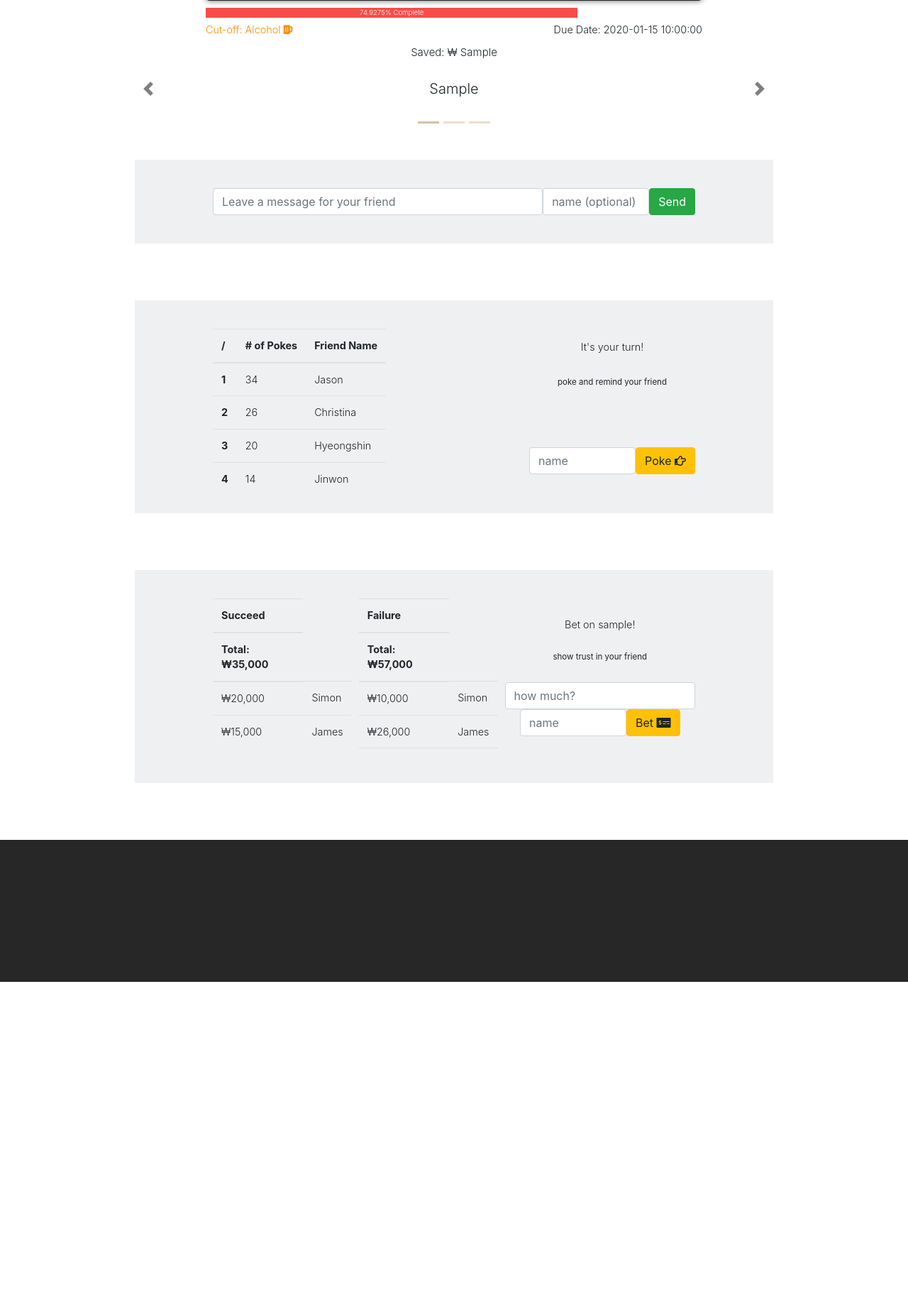
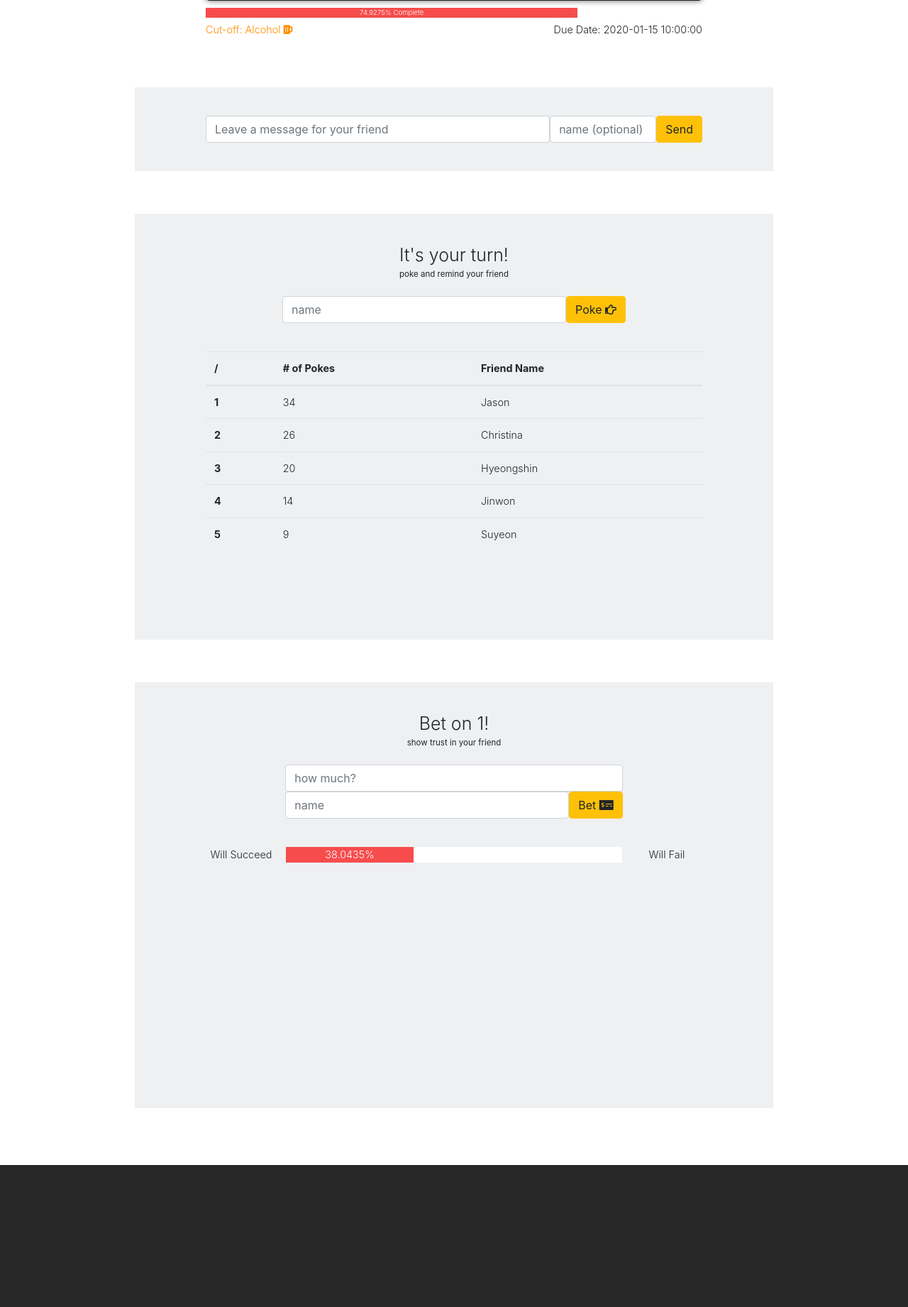
Before and after one commit to bhanghj3094/CS374-2019Spring, a Flask app: template templates/shared_page.html in a window 1280 px wide. Shown: the part 344-2185 px from the top of the page at 71% size. Before the commit the page ends 1727 px from the top, so only its background shows below. Run offline with Flask 2, Linux system fonts and the light colour scheme; the template is opened without the code that fills it: most values are stand-ins (such as "Sample title", 1, 10 or a date in 2020); some libraries are stand-ins or nearby versions.

Commit message:
shared page format

```diff
--- a/static/css/shared_page.css
+++ b/static/css/shared_page.css
@@ -206,7 +206,7 @@ img {
 
   width: 900px;
   margin-top: 60px;
-  padding: 40px 110px;
+  padding: 40px 100px;
 
   background-color: #eff0f1;
 }
@@ -221,26 +221,23 @@ img {
 
 
 /* ====== Poking, Betting ====== */
-#poking, #betting, #poster {
+#poking, #betting {
   display: flex;
-  flex-direction: row;
-  justify-content: space-between;
+  flex-direction: column;
   align-self: center;
 
   width: 900px;
-  height: 300px;
-  margin-top: 80px;
-  padding: 40px 110px;
+  height: 600px;
+  margin-top: 60px;
+  padding: 40px 100px;
 
   background-color: #eff0f1;
 }
-#pokingBoard, #bettingBoard {
-  display: flex;
-  flex-direction: row;
-  justify-content: space-evenly;
-
-  position: relative;
-  overflow: auto;
+#betting {
+  height: 400px;
+}
+#betting {
+  height: 600px;
 }
 #poke {
   display: flex;
@@ -248,11 +245,17 @@ img {
   justify-content: space-around;
   align-items: center;
 }
+#poke > div {
+  font-size: 25px;
+}
 #bet {
   display: flex;
   flex-direction: column;
   justify-content: space-evenly;
   align-items: center;
+}
+#bet > div {
+  font-size: 25px;
 }
 #pokingInput, #bettingInput > div {
   display: flex;
@@ -260,12 +263,35 @@ img {
   justify-content: center;
 }
 #pokingFriendName, #bettingFriendName {
-  width: 150px;
+  width: 400px;
 }
+#pokingBoard {
+  height: 400px;
+  overflow: scroll;
 
-#succeedTable, #failureTable {
-  width: 200px;
-  margin-right: 10px;
+  margin-top: 40px;
+}
+#bettingBoard {
+  height: 350px;
+  margin-top: 40px;
+}
+#bettingBar {
+  display: flex;
+  flex-direction: row;
+  justify-content: space-between;
+}
+.bettingSideLabel {
+  width: 100px;
+  text-align: center;
+}
+#betting_dynamic_wrapper {
+  width: 474.73px;
+  background-color: white;
+}
+#betting_dynamic {
+  color: white;
+  background-color: #F74C4C;
+  text-align: center;
 }
 
 
--- a/static/js/shared_page.js
+++ b/static/js/shared_page.js
@@ -17,6 +17,17 @@ new Vue({
       image: '',
       report_text: "",
       report: [],
+      succeed_bets: [
+        {'name': 'Simon', 'money': 20000},
+        {'name': 'James', 'money': 15000},
+      ],
+      failure_bets: [
+        {'name': 'Simon', 'money': 10000},
+        {'name': 'James', 'money': 26000},
+        {'name': 'James', 'money': 21000},
+      ],
+      succeed_bets_money: 35000,
+      failure_bets_money: 57000,
     }
   },
   created() {
@@ -35,6 +46,7 @@ new Vue({
     this.interval = setInterval(() => {
         this.timerCount(this.start,this.end);
     }, 1000);
+    this.changeBettingBar();
   },
   methods: {
     getTimeStamp: function(date) {
@@ -129,5 +141,15 @@ new Vue({
         this.report_text = "";
       }
     },
+    changeBettingBar: function () {
+      var succeed_bets_money_percent = this.succeed_bets_money / (this.succeed_bets_money + this.failure_bets_money) * 100;
+      $("#betting_dynamic")
+      .css("width", succeed_bets_money_percent + "%")
+      .attr("aria-valuenow", succeed_bets_money_percent)
+      .text(succeed_bets_money_percent.toFixed(4) + "%");
+    },
+    addBet: function (e){
+      this.changeBettingBar();
+    }
   },
 });
--- a/templates/shared_page.html
+++ b/templates/shared_page.html
@@ -9,7 +9,6 @@
 </head>
 <body>
   <div id="sharedPageBodyWrapper">
-
     <div id="header">
       <button type="button" class="btn btn-light" onClick="location.href='main'">
         <i class="fas fa-home"></i>
@@ -20,7 +19,7 @@
       </div>
       <button id="reportButton" type="button" data-toggle="modal" data-target="#reportModal"
               class="btn btn-danger" >REPORT</button>
-      <div id="reportModal" class="modal fade" tabindex="-1" role="dialog" aria-hidden="true">
+      <div id="reportModal" class="modal" tabindex="-1" role="dialog" aria-hidden="true">
         <div class="modal-dialog modal-lg" role="document">
           <div class="modal-content">
             <div class="modal-header">
@@ -83,50 +82,26 @@
       </div>
     </div>
 
-    <div id="userGoals">
-      <div id="moneySaved">
-        <span class="badge badge-pill badge-light">
-        </span>Saved: ₩ {{saved_money}}
-      </div>
-      <div id="miniGoals">
-        <div class="carousel slide" data-ride="carousel">
-          <div class="carousel-inner">
-            <div class="carousel-item active">
-              {{user_goals[0]}}
-            </div>
-            <div class="carousel-item">
-              {{user_goals[1]}}
-            </div>
-            <div class="carousel-item">
-              {{user_goals[2]}}
-            </div>
-          </div>
-          <ol class="carousel-indicators">
-            <li data-target=".carousel" data-slide-to="0" class="active"></li>
-            <li data-target=".carousel" data-slide-to="1"></li>
-            <li data-target=".carousel" data-slide-to="2"></li>
-          </ol>
-          <a class="carousel-control-prev" href=".carousel" role="button" data-slide="prev">
-            <span class="carousel-control-prev-icon" aria-hidden="true"></span>
-            <span class="sr-only">Previous</span>
-          </a>
-          <a class="carousel-control-next" href=".carousel" role="button" data-slide="next">
-            <span class="carousel-control-next-icon" aria-hidden="true"></span>
-            <span class="sr-only">Next</span>
-          </a>
-        </div>
-      </div>
-    </div>
-
     <div id="cheeringMessage">
       <form id="cheeringMessageInput">
         <input type="text" class="form-control" placeholder="Leave a message for your friend">
         <input id="cheeringFriendName" type="text" class="form-control" placeholder="name (optional)">
-        <button class="btn btn-success">Send</button>
+        <button class="btn btn-warning">Send</button>
       </form>
     </div>
 
     <div id="poking">
+      <div id="poke">
+        <div>It's your turn!</div>
+        <small>poke and remind your friend</small>
+        <br />
+        <div id="pokingInput">
+          <input id="pokingFriendName" type="text" class="form-control" placeholder="name">
+          <button class="btn btn-warning">
+            Poke <i class="far fa-hand-point-right"></i>
+          </button>
+        </div>
+      </div>
       <div id="pokingBoard">
         <table class="table">
           <thead>
@@ -158,68 +133,20 @@
               <td>Jinwon</td>
             </tr>
             <tr>
-              <th scope="row">4</th>
+              <th scope="row">5</th>
               <td>9</td>
               <td>Suyeon</td>
             </tr>
           </tbody>
         </table>
       </div>
-      <div id="poke">
-        <div>It's your turn!</div>
-        <small>poke and remind your friend</small>
-        <br />
-        <div id="pokingInput">
-          <input id="pokingFriendName" type="text" class="form-control" placeholder="name">
-          <button class="btn btn-warning">
-            Poke <i class="far fa-hand-point-right"></i>
-          </button>
-        </div>
-      </div>
     </div>
 
     <div id="betting">
-      <div id="bettingBoard" class="table-wrapper-scroll-y my-custom-scrollbar">
-        <table id="succeedTable" class="table">
-          <thead>
-            <tr><th scope="col">Succeed</th></tr>
-            <tr><th scope="col">Total: ₩35,000 </th></tr>
-          </thead>
-          <tbody>
-            <tr>
-              <td>₩20,000</td>
-              <td>Simon</td>
-            </tr>
-            <tr>
-              <td>₩15,000</td>
-              <td>James</td>
-            </tr>
-          </tbody>
-        </table>
-        <table id="failureTable" class="table">
-          <thead>
-            <tr><th scope="col">Failure</th></tr>
-            <tr><th scope="col">Total: ₩57,000 </th></tr>
-          </thead>
-          <tbody>
-            <tr>
-              <td>₩10,000</td>
-              <td>Simon</td>
-            </tr>
-            <tr>
-              <td>₩26,000</td>
-              <td>James</td>
-            </tr>
-            <tr>
-              <td>₩21,000</td>
-              <td>James</td>
-            </tr>
-          </tbody>
-        </table>
-      </div>
       <div id="bet">
-        <div>Bet on {{ username }}!</div>
+        <div>Bet on {{ userid }}!</div>
         <small>show trust in your friend</small>
+        <br />
         <div id="bettingInput">
           <input id="bettingAmount" type="text" class="form-control" placeholder="how much?">
           <div>
@@ -228,6 +155,21 @@
               Bet <i class="fas fa-money-check-alt"></i>
             </button>
           </div>
+        </div>
+      </div>
+      <div id="bettingBoard">
+        <div id="bettingBar">
+          <div class="bettingSideLabel">Will Succeed</div>
+          <div id="betting_dynamic_wrapper">
+            <div id="betting_dynamic">
+              <div class="progress-bar active" role="progressbar" aria-valuemin="0" aria-valuemax="100" style="width: 0%"></div>
+            </div>
+          </div>
+          <div class="bettingSideLabel">Will Fail</div>
+        </div>
+        <div id="bettingFriends">
+          <div id="friendBidOnSucceed"></div>
+          <div id="friendBidOnFailing"></div>
         </div>
       </div>
     </div>
--- a/templates/user_home_page.html
+++ b/templates/user_home_page.html
@@ -126,7 +126,7 @@
               </button>
             </div>
             <div class="modal-body">
-              "This action will bring you to a rock-scissor-paper game against a computer. This computer never lost in last 10 years. Give it a shot and if you manage to win, a token for a day-off will be given to you!"
+              "This action will bring you to a rock-scissor-paper game against a computer. Give it a shot and if you manage to win, a token for a day-off will be given to you!"
             </div>
             <div class="modal-footer">
               <button type="button" class="btn btn-secondary" data-dismiss="modal">Close</button>
@@ -137,9 +137,7 @@
       </div>
     </div>
     <div class="buttonExplanation">
-      <div id="underShowSharingModal" class="buttonNotes">
-
-      </div>
+      <div id="underShowSharingModal" class="buttonNotes"></div>
       <div id="underGoToSharingPage" class="buttonNotes">
         check out what your friends did
       </div>
```
